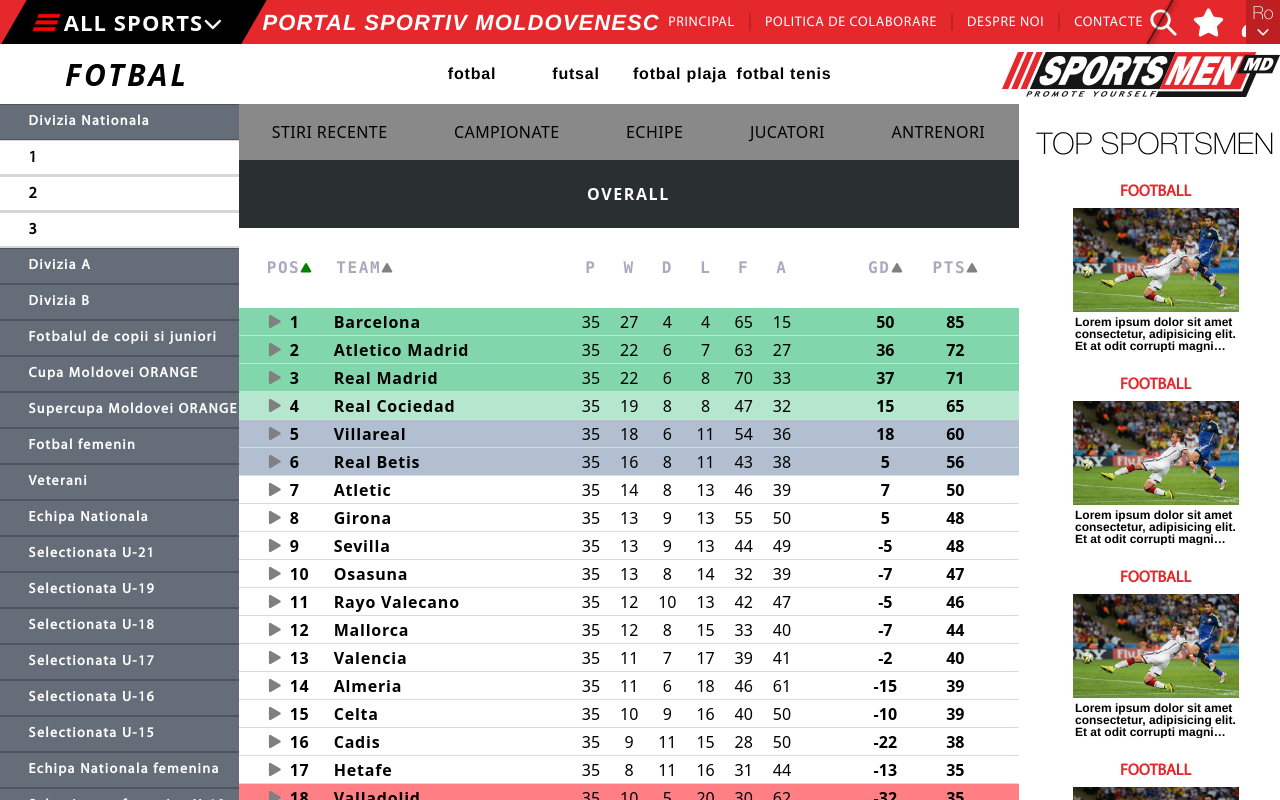
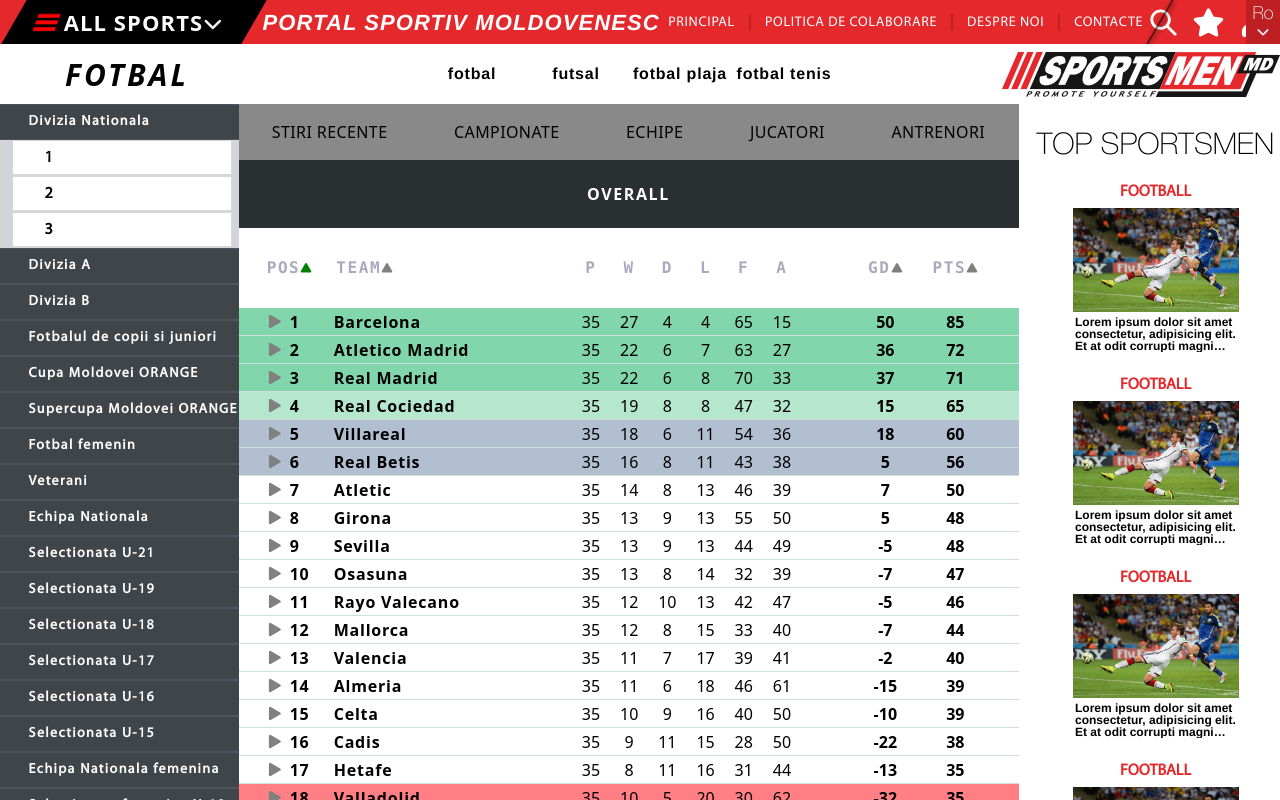
Before and after one commit to RaduAlexeev/sportsmen, a React (Create React App) app in the folder client/: page /sports-page in a window 1280 px wide. Both pictures are taken after a click on the button "Divizia Nationala". Shown: the top 800 px of the page. Built offline with nearby package versions, Linux system fonts and the light colour scheme.

Commit message:
change width

```diff
--- a/client/src/components/routes/asideLeague.jsx
+++ b/client/src/components/routes/asideLeague.jsx
@@ -43,7 +43,7 @@ export default function AsideLeague() {
             {
                 databaseLeague.map((el, index) => (
                     <div key={index} >
-                        <button onClick={() => handleClick(index)} className="relative left-4 w-[251px] h-[36px] bg-[#656d79] border border-b-3 border-[#4d5460] text-white font-menuFont font-semibold tracking-widest flex items-center text-sm">
+                        <button onClick={() => handleClick(index)} className="relative left-4 w-[251px] h-[36px] bg-[#404549] border border-b-3 border-[#4d5460] text-white font-menuFont font-semibold tracking-widest flex items-center text-sm">
                             <p className="relative left-8">{el.title}</p>
                         </button>
                         {clickedIndex === index && <LeagueSubsection subsection={el.subsection} />}
--- a/client/src/components/routes/leagueSubsection.jsx
+++ b/client/src/components/routes/leagueSubsection.jsx
@@ -9,7 +9,7 @@ export default function LeagueSubsection({ subsection }) {
         <div className="block">
             {
                 subsection.map((el, index) => (
-                    <button key={index} className="relative left-4 w-[251px] h-[36px] bg-white border border-b-2 border-[#d7d7d7] text-black font-menuFont font-semibold tracking-widest flex items-center">
+                    <button key={index} className="relative left-8 w-[220px] h-[36px] bg-white border border-b-2 border-[#d7d7d7] text-black font-menuFont font-semibold tracking-widest flex items-center">
                         <p className="relative left-8">{el}</p>
                     </button>
                 ))}
```
